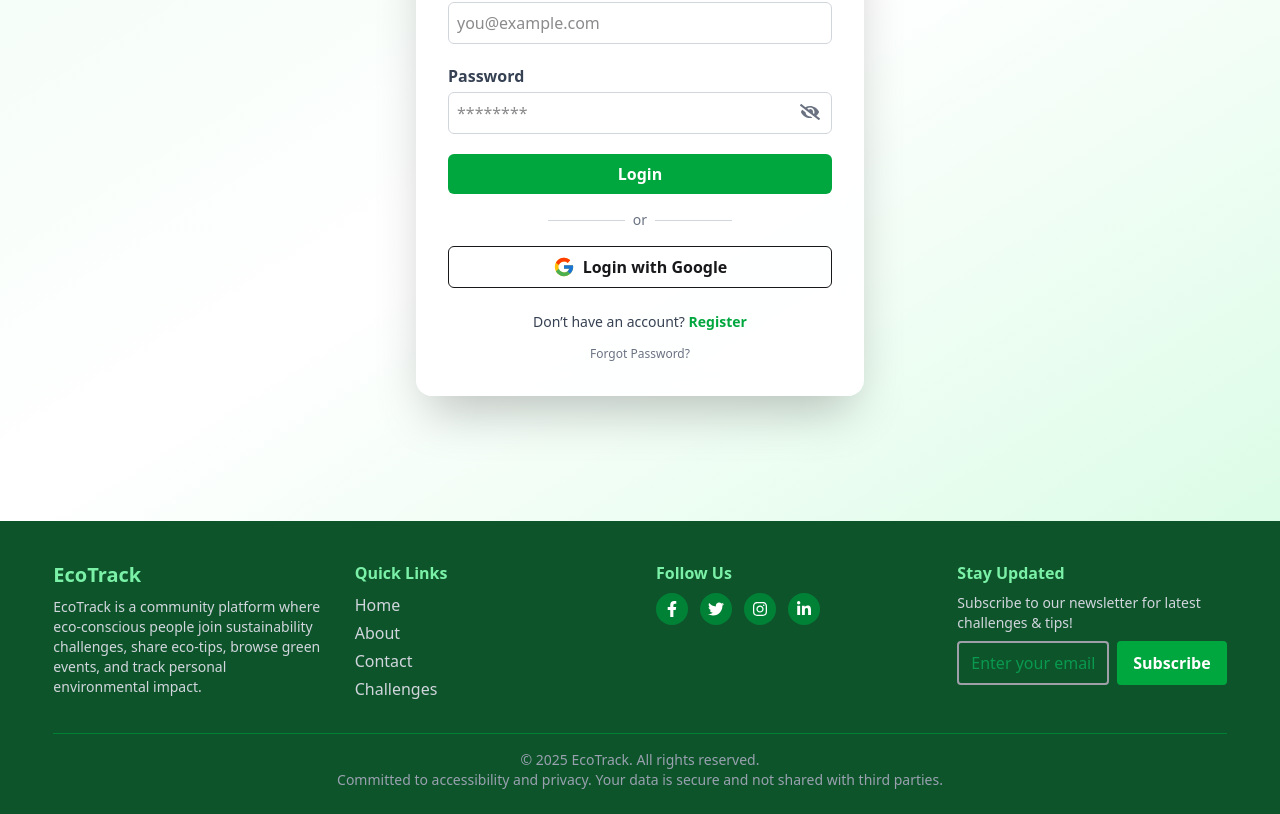
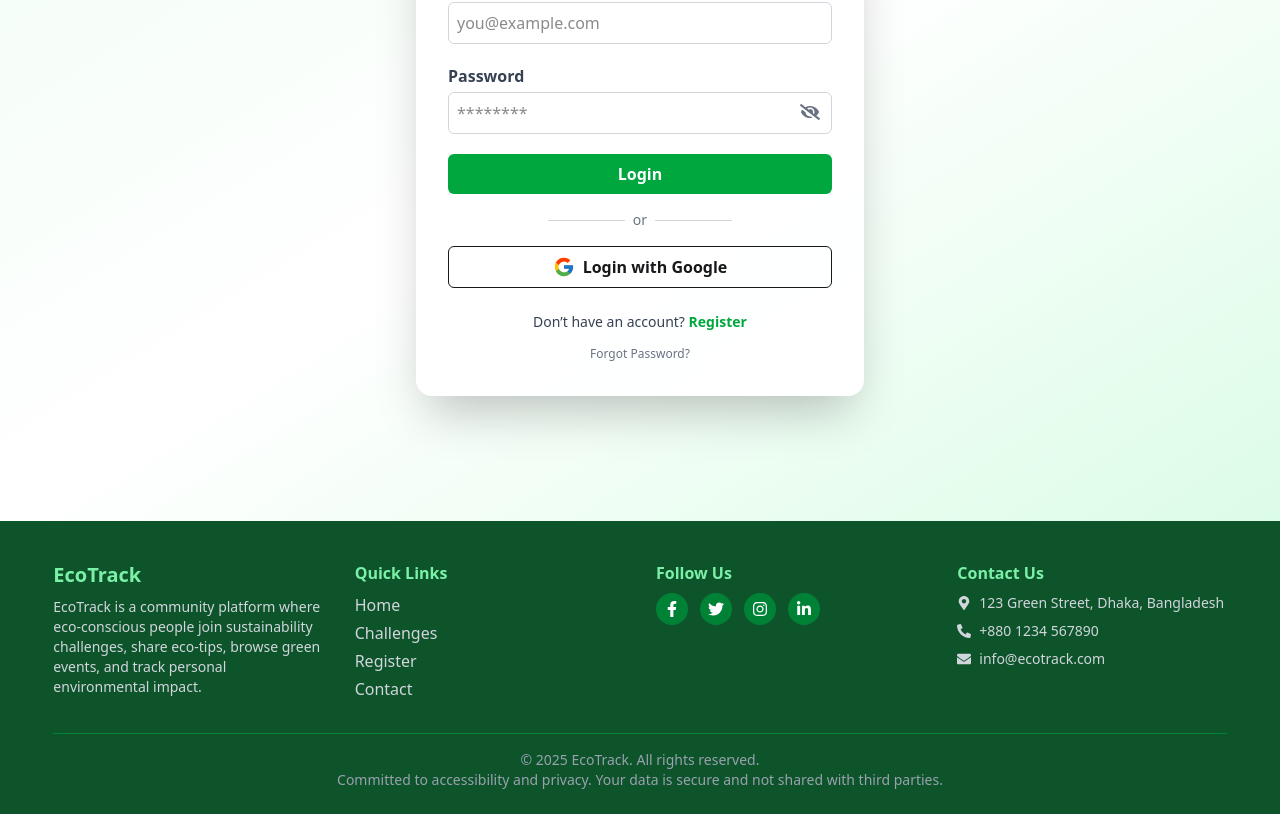
Before and after one commit to ahmed-1430/Eco-Track-Web, a React (Vite) app: page /login in a window 1280 px wide. Shown: the part 279-1093 px from the top of the page. Built offline with nearby package versions, Linux system fonts and the light colour scheme; no server answers.

Commit message:
on footer stay update replaced to contacts

```diff
--- a/src/Components/Footer.jsx
+++ b/src/Components/Footer.jsx
@@ -1,6 +1,6 @@
 import React from "react";
 import { Link } from "react-router";
-import { FaFacebookF, FaTwitter, FaInstagram, FaLinkedinIn } from "react-icons/fa";
+import { FaFacebookF, FaTwitter, FaInstagram, FaLinkedinIn, FaMapMarkerAlt, FaPhoneAlt, FaEnvelope } from "react-icons/fa";
 
 const Footer = () => {
     return (
@@ -16,9 +16,9 @@ const Footer = () => {
                     <h3 className="font-semibold text-green-300 mb-2">Quick Links</h3>
                     <ul className="space-y-1 text-gray-300">
                         <li><Link to="/" className="hover:text-green-200 transition">Home</Link></li>
-                        <li><Link to="/about" className="hover:text-green-200 transition">About</Link></li>
-                        <li><Link to="/contact" className="hover:text-green-200 transition">Contact</Link></li>
                         <li><Link to="/challenges" className="hover:text-green-200 transition">Challenges</Link></li>
+                        <li><Link to="/register" className="hover:text-green-200 transition">Register</Link></li>
+                        <li><Link to="/#" className="hover:text-green-200 transition">Contact</Link></li>
                     </ul>
                 </div>
                 <div>
@@ -31,19 +31,18 @@ const Footer = () => {
                     </div>
                 </div>
                 <div>
-                    <h3 className="font-semibold text-green-300 mb-2">Stay Updated</h3>
-                    <p className="text-gray-300 text-sm mb-2">Subscribe to our newsletter for latest challenges & tips!</p>
-                    <form className="flex flex-col sm:flex-row gap-2">
-                        <input type="email" placeholder="Enter your email" className="px-3 py-2 rounded text-green-400 w-full border-2 border-zinc-400" />
-                        <button type="submit" className="px-4 py-2 bg-green-600 hover:bg-green-500 rounded text-white font-semibold">Subscribe</button>
-                    </form>
+                    <h3 className="font-semibold text-green-300 mb-2">Contact Us</h3>
+                    <ul className="text-gray-300 space-y-2 text-sm">
+                        <li className="flex items-center gap-2"><FaMapMarkerAlt /> 123 Green Street, Dhaka, Bangladesh</li>
+                        <li className="flex items-center gap-2"><FaPhoneAlt /> +880 1234 567890</li>
+                        <li className="flex items-center gap-2"><FaEnvelope /> info@ecotrack.com</li>
+                    </ul>
                 </div>
             </div>
             <div className="w-11/12 mx-auto mt-8 border-t border-green-700 pt-4 text-center text-gray-400 text-sm">
                 <p>© 2025 EcoTrack. All rights reserved.</p>
                 <p>Committed to accessibility and privacy. Your data is secure and not shared with third parties.</p>
             </div>
-
         </footer>
     );
 };
```
